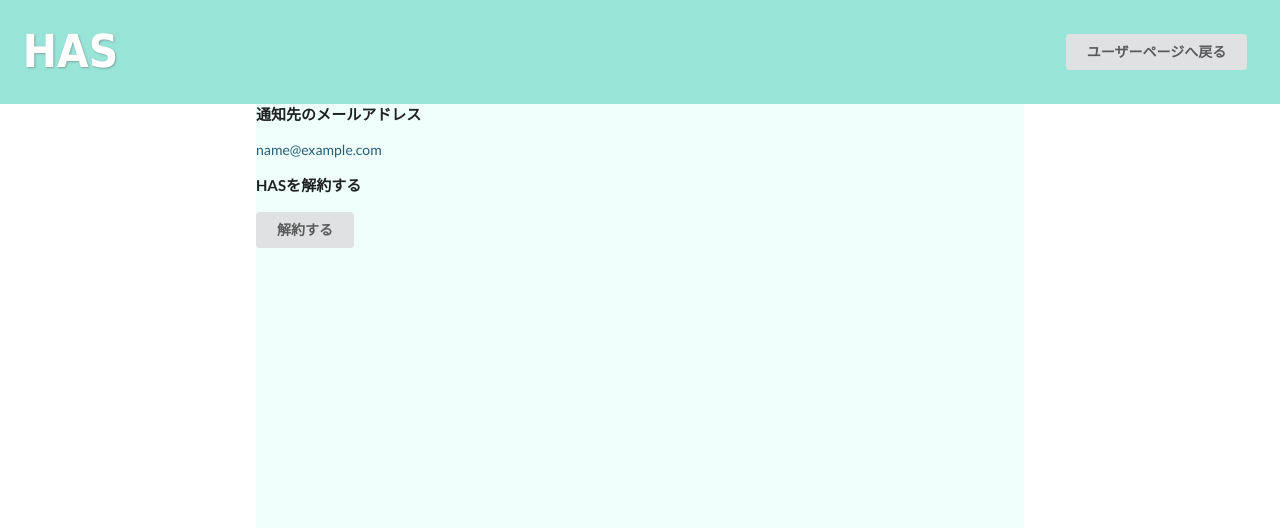
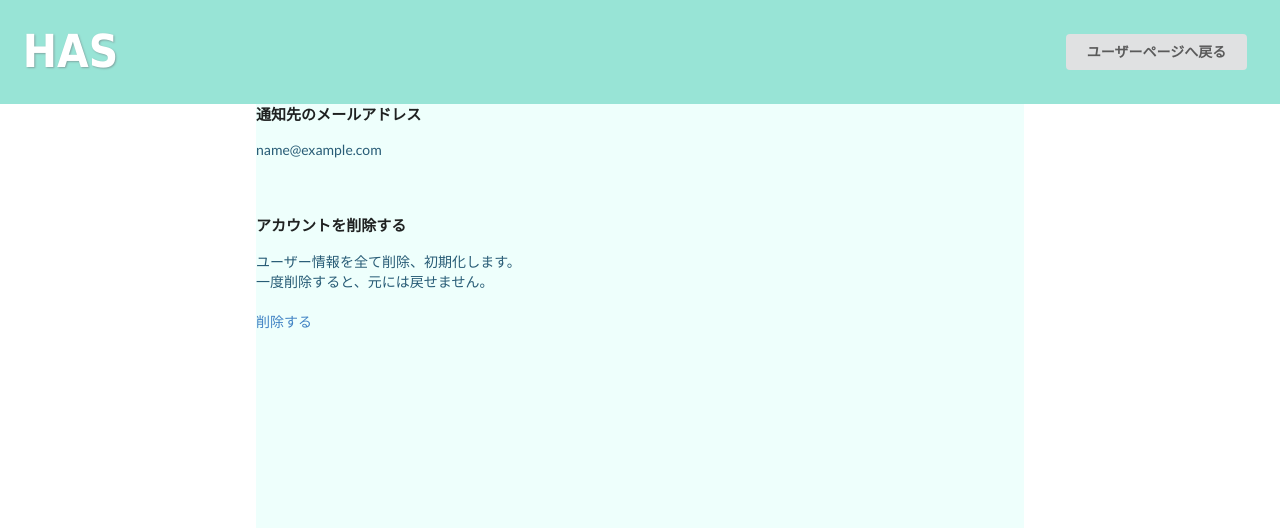
Before and after one commit to M-82s7503/enpit2018_webapp3, a Rails app: page /users/setting in a window 1280 px wide. Shown: the top 528 px of the page. Run offline with Rails 7, Linux system fonts and the light colour scheme; the visitor is signed in with stand-in values (Sample User, id 1); style sheets or scripts are compiled from the project's sources.

Commit message:
【ver0.8】「『退会』実装完了。アラート追加。」 ● users_controller に実装した。 ● 実際の delete の呼び出しは、router経由。 ● UI はかなり適当に作ったので、 　UI/UX チームにお願いしたい！

```diff
--- a/app/controllers/users_controller.rb
+++ b/app/controllers/users_controller.rb
@@ -8,4 +8,19 @@ class UsersController < ApplicationController
 
   def show; end
   def setting; end
+
+
+  def destroy
+    print("\n  delete for user : #{current_user.username}  #{current_user.email}\n")
+    @projects = current_user.projects
+    @projects.each do |project|
+      # 削除
+      print("\n    project : #{project}    delete \n")
+      project.github_commit_logs.destroy_all()
+      project.delete()
+    end
+    current_user.delete()
+    redirect_to home_path
+  end
+
 end
--- a/app/views/users/setting.html.erb
+++ b/app/views/users/setting.html.erb
@@ -21,10 +21,24 @@
     <p> 通知先のメールアドレス </p>
     <div> <%= current_user.email %> </div>
 
-    <p> HASを解約する　</p>
-    <button class="ui button">
+    <br><br>
+
+    <p> アカウントを削除する </p>
+    <div>
+      ユーザー情報を全て削除、初期化します。<br>
+      一度削除すると、元には戻せません。
+    </div>
+    <br>
+    <!-- ただのダイアログで見てくれが悪いので、UI を少しいじってほしい！
+        良さそうな参考：https://qiita.com/ihatov08/items/a0b3b043ba809fdc2cd6 -->
+    <%= link_to "削除する", users_setting_path, method: :delete,
+        data: {
+          title: "削除の確認",
+          confirm: "一度削除すると、元には戻せません。\n本当によろしいですか？"
+        } %>
+    <!--button class="ui button">
       解約する
-    </button>
+    </button-->
 
   </div>
 
--- a/config/routes.rb
+++ b/config/routes.rb
@@ -1,4 +1,5 @@
 Rails.application.routes.draw do
+  get 'users/destroy'
   devise_for :users, controllers: {
     registrations: 'devise/registrations',
     sessions: 'sessions',
@@ -17,6 +18,7 @@ Rails.application.routes.draw do
   root 'users#index'
   get 'users', to: 'users#index'
   get 'users/setting', to: 'users#setting'
+  delete 'users/setting' => 'users#destroy'
   # get 'users', to: 'users#index', as:'users'
   # For details on the DSL available within this file, see http://guides.rubyonrails.org/routing.html
 end
```
Also changed, not shown: db/schema.rb.
